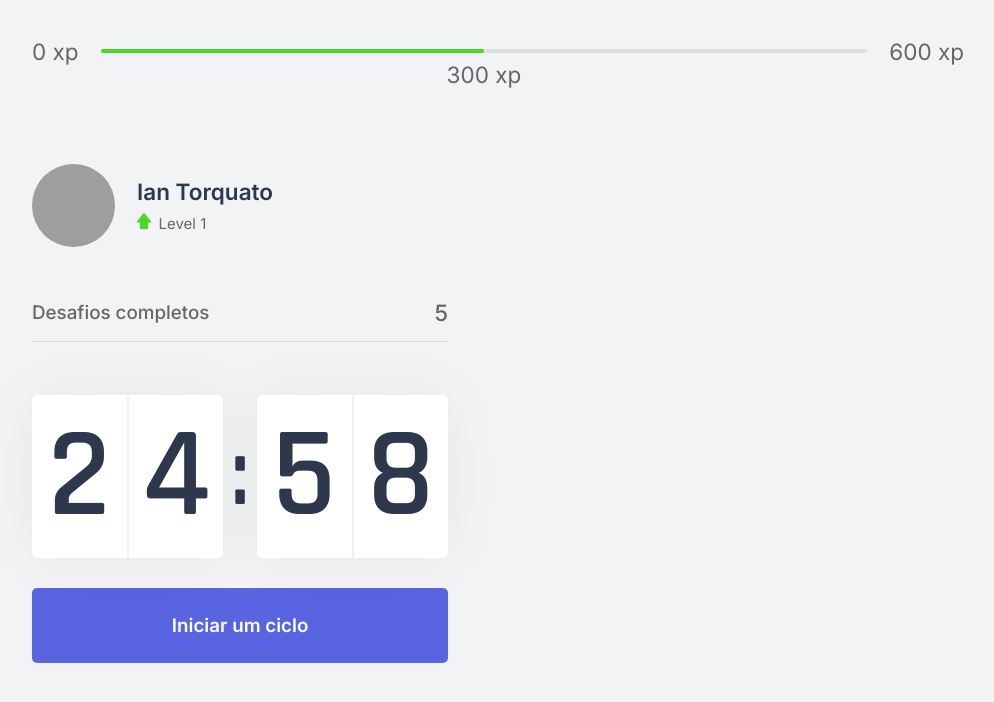
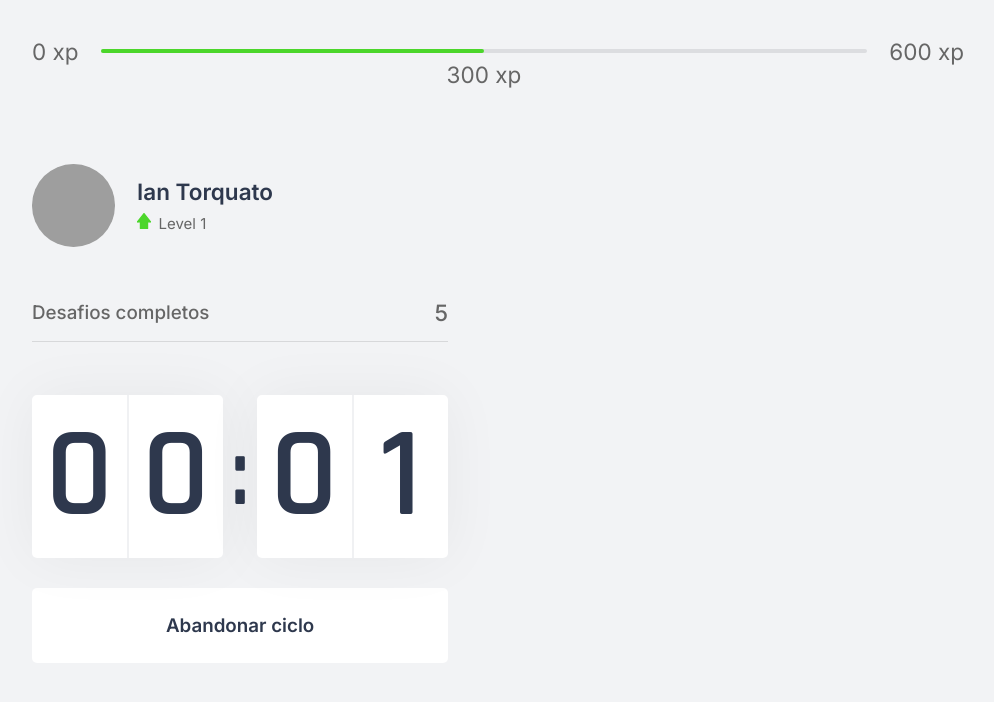
Before and after one commit to IanTorquato/nlw_4-moveIt-rocketseat, a Next.js app: page / in a window 1280 px wide. Both pictures are taken after a click on the button "Iniciar um ciclo". Shown: the top 702 px of the page, without its empty margins (142-1136 px from the left). Built offline with nearby package versions, Linux system fonts and the light colour scheme; grey boxes are pictures that could not be loaded.

Commit message:
Stop and Reset Countdown :clock:

```diff
--- a/src/components/Countdown.tsx
+++ b/src/components/Countdown.tsx
@@ -2,9 +2,12 @@ import { useEffect, useState } from 'react'
 
 import styles from '../styles/components/Countdown.module.css'
 
+let countdownTimeout: NodeJS.Timeout
+
 function Countdown() {
-	const [time, setTime] = useState(25 * 60)
-	const [active, setActive] = useState(false)
+	const [time, setTime] = useState(0.05 * 60)
+	const [isActive, setIsActive] = useState(false)
+	const [hasFinished, setHasFinished] = useState(false)
 
 	const minutes = Math.floor(time / 60)
 	const seconds = time % 60
@@ -13,16 +16,25 @@ function Countdown() {
 	const [secondLeft, secondRight] = String(seconds).padStart(2, '0').split('')
 
 	function startCountdown() {
-		setActive(true)
+		setIsActive(true)
+	}
+
+	function resetCountdown() {
+		clearTimeout(countdownTimeout)
+		setIsActive(false)
+		setTime(0.05 * 60)
 	}
 
 	useEffect(() => {
-		if (active && time > 0) {
-			setTimeout(() => {
+		if (isActive && time > 0) {
+			countdownTimeout = setTimeout(() => {
 				setTime(time - 1)
 			}, 1000)
+		} else if (isActive && time === 0) {
+			setHasFinished(true)
+			setIsActive(false)
 		}
-	}, [active, time])
+	}, [isActive, time])
 
 	return (
 		<div>
@@ -40,10 +52,27 @@ function Countdown() {
 				</div>
 			</div>
 
-			<button className={styles.countdownButton} type="button"
-				onClick={startCountdown}>
-				Iniciar um ciclo
-			</button>
+			{hasFinished ? (
+				<button className={styles.countdownButton} disabled>
+					Ciclo encerrado
+				</button>
+			) : (
+					<>
+						{
+							isActive ? (
+								<button className={`${styles.countdownButton} ${styles.countdownButtonActive}`}
+									type="button" onClick={resetCountdown}>
+									Abandonar ciclo
+								</button>
+							) : (
+									<button className={styles.countdownButton} type="button"
+										onClick={startCountdown}>
+										Iniciar um ciclo
+									</button>
+								)
+						}
+					</>
+				)}
 		</div>
 	)
 }
--- a/src/styles/components/Countdown.module.css
+++ b/src/styles/components/Countdown.module.css
@@ -51,6 +51,22 @@ button.countdownButton {
 	width: 100%;
 }
 
-button.countdownButton:hover {
+button.countdownButton:not(:disabled):hover {
 	background-color: var(--blue-dark);
 }
+
+button.countdownButtonActive {
+	background-color: var(--white);
+	color: var(--title)
+}
+
+button.countdownButtonActive:not(:disabled):hover {
+	background-color: var(--red);
+	color: var(--white);
+}
+
+button.countdownButton:disabled {
+	background-color: var(--white);
+	color: var(--text);
+	cursor: not-allowed;
+}
```
